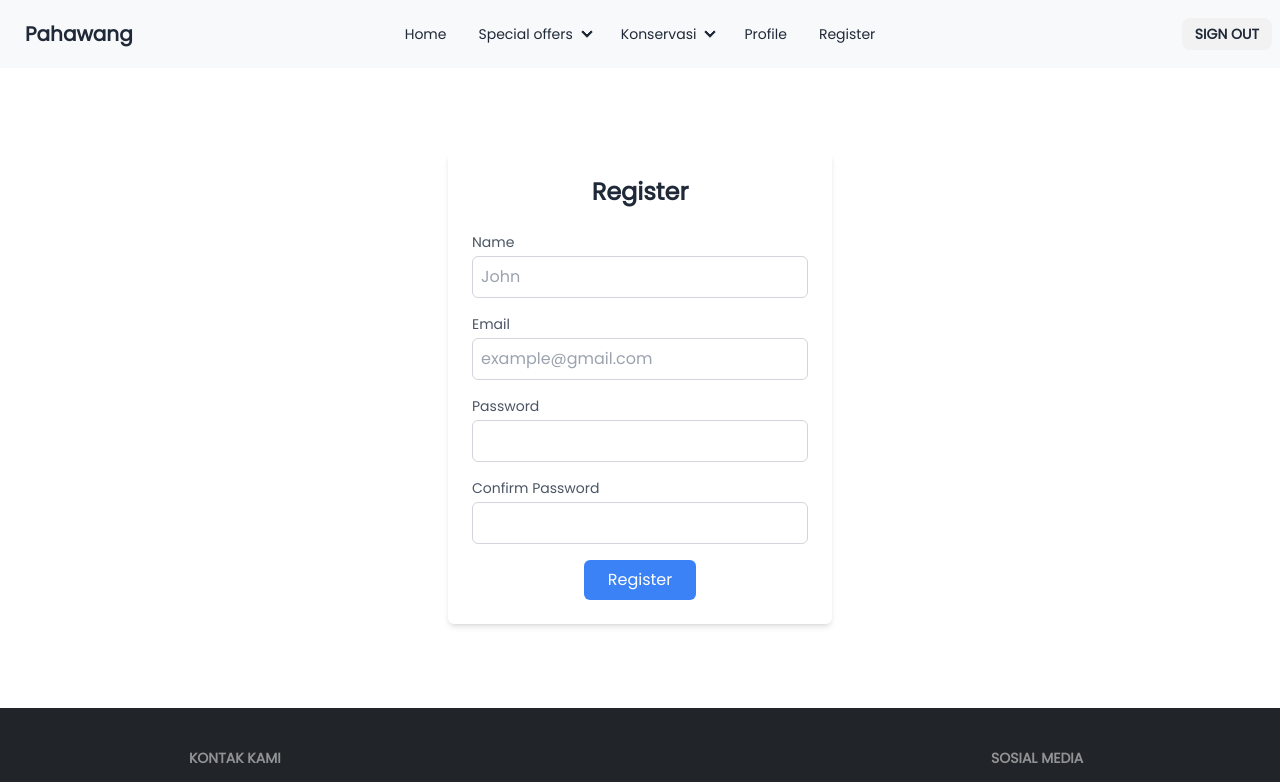
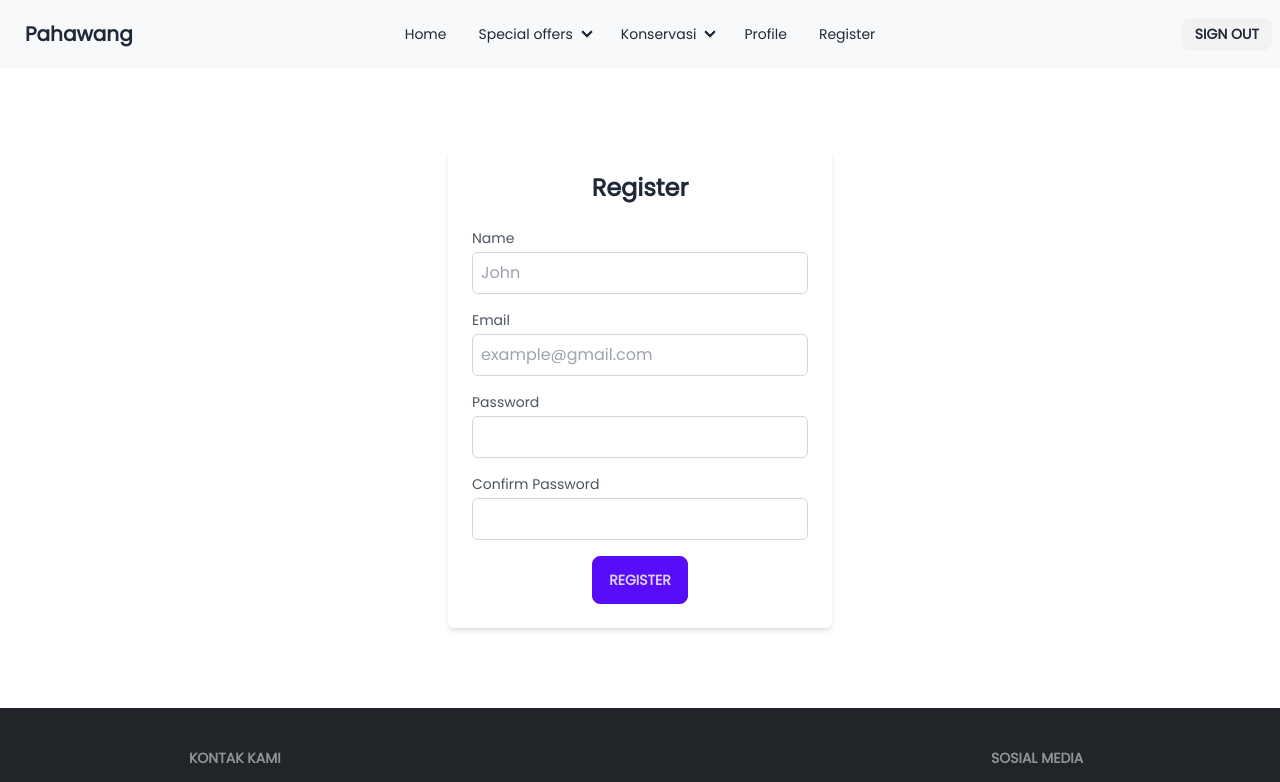
Before and after one commit to siburianbasrunki/TApahawang, a Next.js app: page /Signup in a window 1280 px wide. Shown: the top 782 px of the page. Built offline with nearby package versions, Linux system fonts and the light colour scheme; no server answers.

Commit message:
add loading di semua form

```diff
--- a/app/components/formsignup.tsx
+++ b/app/components/formsignup.tsx
@@ -1,10 +1,11 @@
 "use client";
 import { signIn } from "next-auth/react";
 import { ChangeEvent, FormEvent, useState } from "react";
+import { FaLaptopHouse } from "react-icons/fa";
 
 export default function RegisterForm() {
   const [formValues, setFormValues] = useState({});
-
+  const [isLoading, setIsLoading] = useState(false);
   function handleInput(e: ChangeEvent<HTMLInputElement>) {
     const { name, value } = e.target;
     setFormValues((old) => ({ ...old, [name]: value }));
@@ -12,7 +13,7 @@ export default function RegisterForm() {
 
   async function handleSubmit(e: FormEvent<HTMLFormElement>) {
     e.preventDefault();
-
+    setIsLoading(true);
     try {
       const res = await fetch("/api/register", {
         method: "POST",
@@ -28,6 +29,8 @@ export default function RegisterForm() {
       return signIn(undefined, { callbackUrl: "/" });
     } catch (error) {
       console.error(error);
+    } finally {
+      setIsLoading(false);
     }
   }
 
@@ -37,7 +40,10 @@ export default function RegisterForm() {
         <h3 className="text-2xl font-semibold mb-6 text-center">Register</h3>
         <form onSubmit={handleSubmit} className="space-y-4">
           <div className="mb-4">
-            <label htmlFor="name" className="block text-sm font-medium text-gray-600">
+            <label
+              htmlFor="name"
+              className="block text-sm font-medium text-gray-600"
+            >
               Name
             </label>
             <input
@@ -50,7 +56,10 @@ export default function RegisterForm() {
             />
           </div>
           <div className="mb-4">
-            <label htmlFor="email" className="block text-sm font-medium text-gray-600">
+            <label
+              htmlFor="email"
+              className="block text-sm font-medium text-gray-600"
+            >
               Email
             </label>
             <input
@@ -63,7 +72,10 @@ export default function RegisterForm() {
             />
           </div>
           <div className="mb-4">
-            <label htmlFor="password" className="block text-sm font-medium text-gray-600">
+            <label
+              htmlFor="password"
+              className="block text-sm font-medium text-gray-600"
+            >
               Password
             </label>
             <input
@@ -75,7 +87,10 @@ export default function RegisterForm() {
             />
           </div>
           <div className="mb-4">
-            <label htmlFor="confirm" className="block text-sm font-medium text-gray-600">
+            <label
+              htmlFor="confirm"
+              className="block text-sm font-medium text-gray-600"
+            >
               Confirm Password
             </label>
             <input
@@ -87,8 +102,14 @@ export default function RegisterForm() {
             />
           </div>
           <div className="text-center">
-            <button className="px-6 py-2 bg-blue-500 text-white rounded-md">
-              Register
+            <button
+              type="submit"
+              className={`btn btn-primary ${
+                isLoading ? "opacity-50 cursor-not-allowed" : ""
+              }`}
+              disabled={isLoading}
+            >
+              {isLoading ? "Loading....." : "Register"}
             </button>
           </div>
         </form>
```
